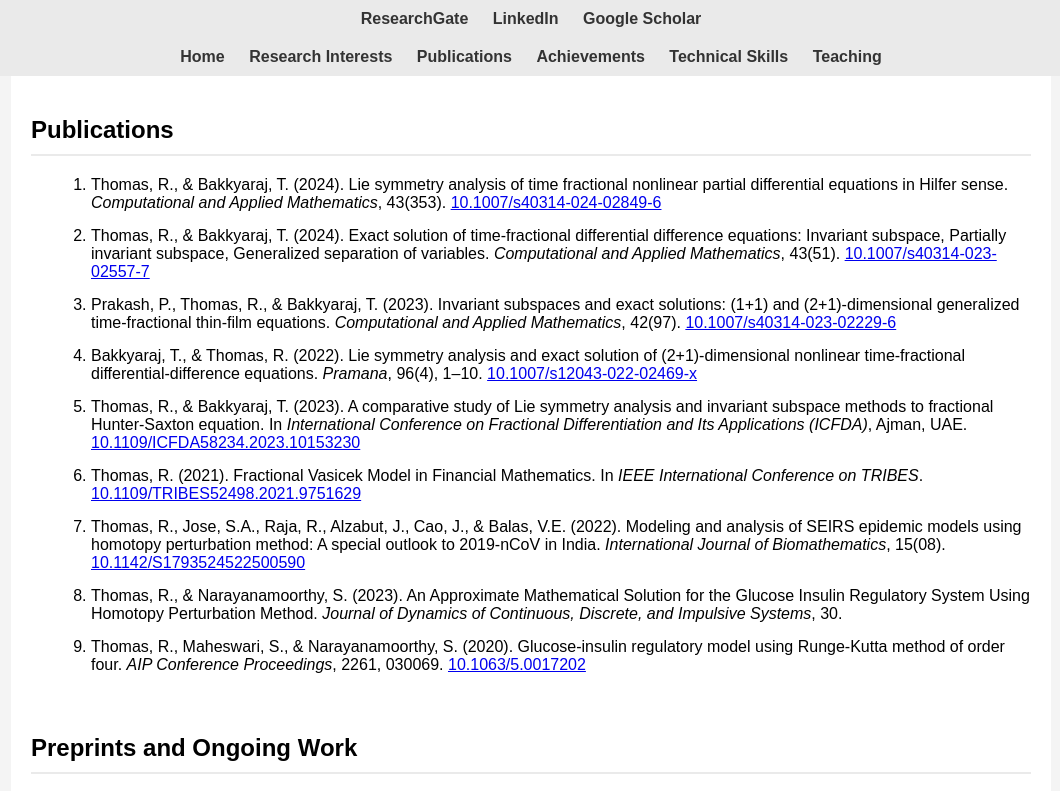
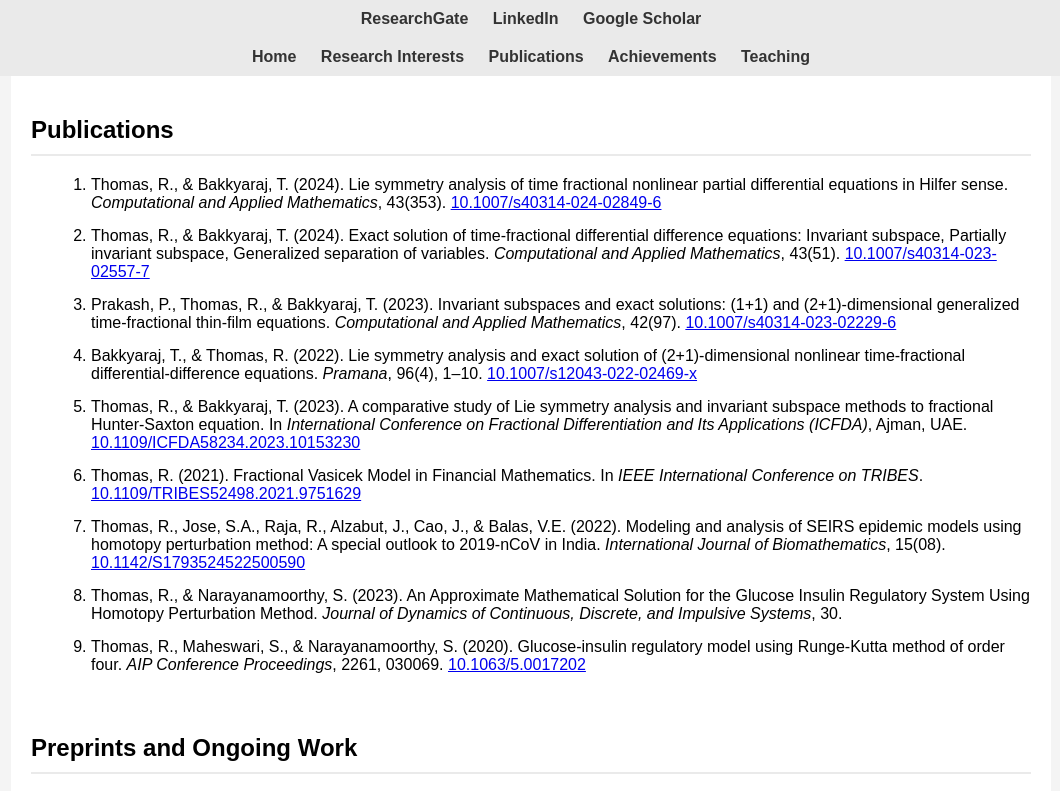
Before and after one commit to Reetha-Thomas/reethathomas.github.io, a plain HTML site: page publications.html in a window 1280 px wide. Shown: the top 791 px of the page, without its empty margins (109-1169 px from the left). Drawn offline with Linux system fonts and the light colour scheme.

Commit message:
Update publications.html

```diff
--- a/publications.html
+++ b/publications.html
@@ -75,7 +75,7 @@
     <a href="research.html">Research Interests</a>
     <a href="publications.html">Publications</a>
     <a href="achievements.html">Achievements</a>
-    <a href="technical-skills.html">Technical Skills</a>
+
     <a href="teaching.html">Teaching</a>
   </header>
 
```
